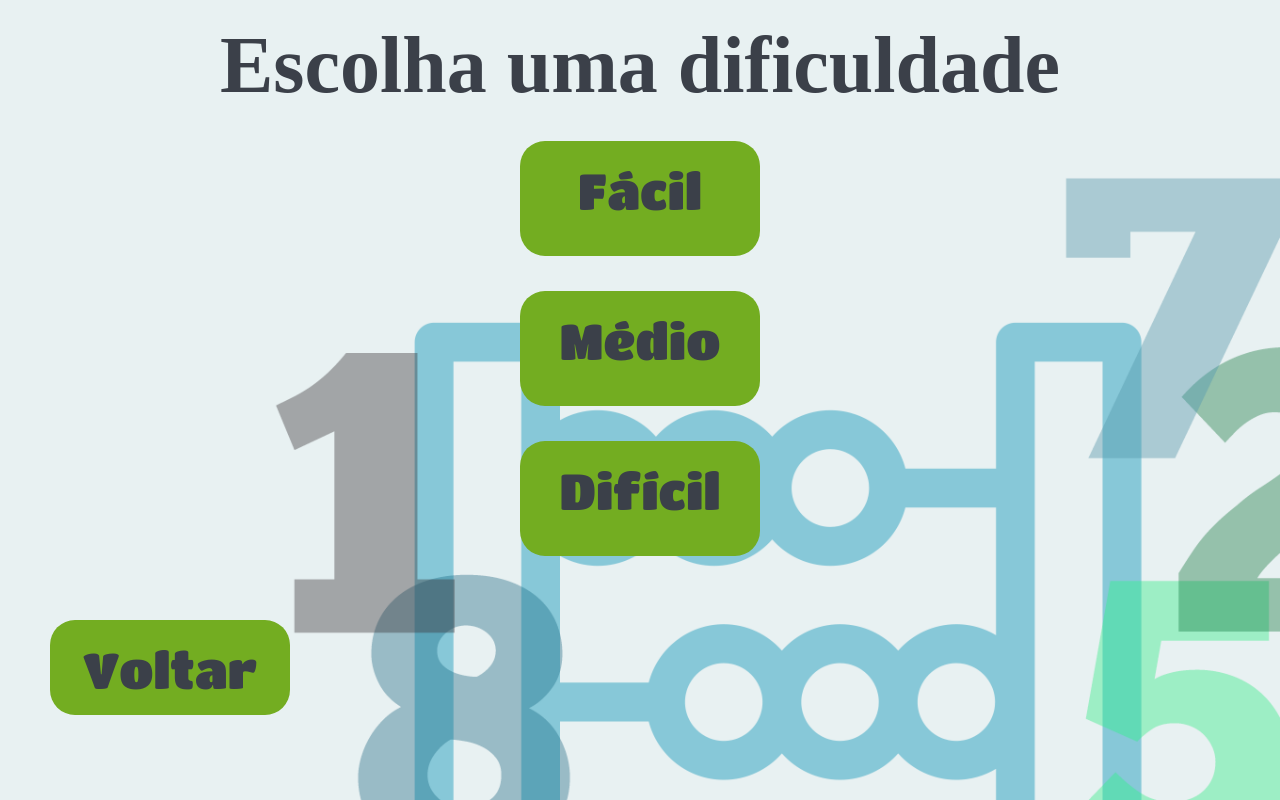
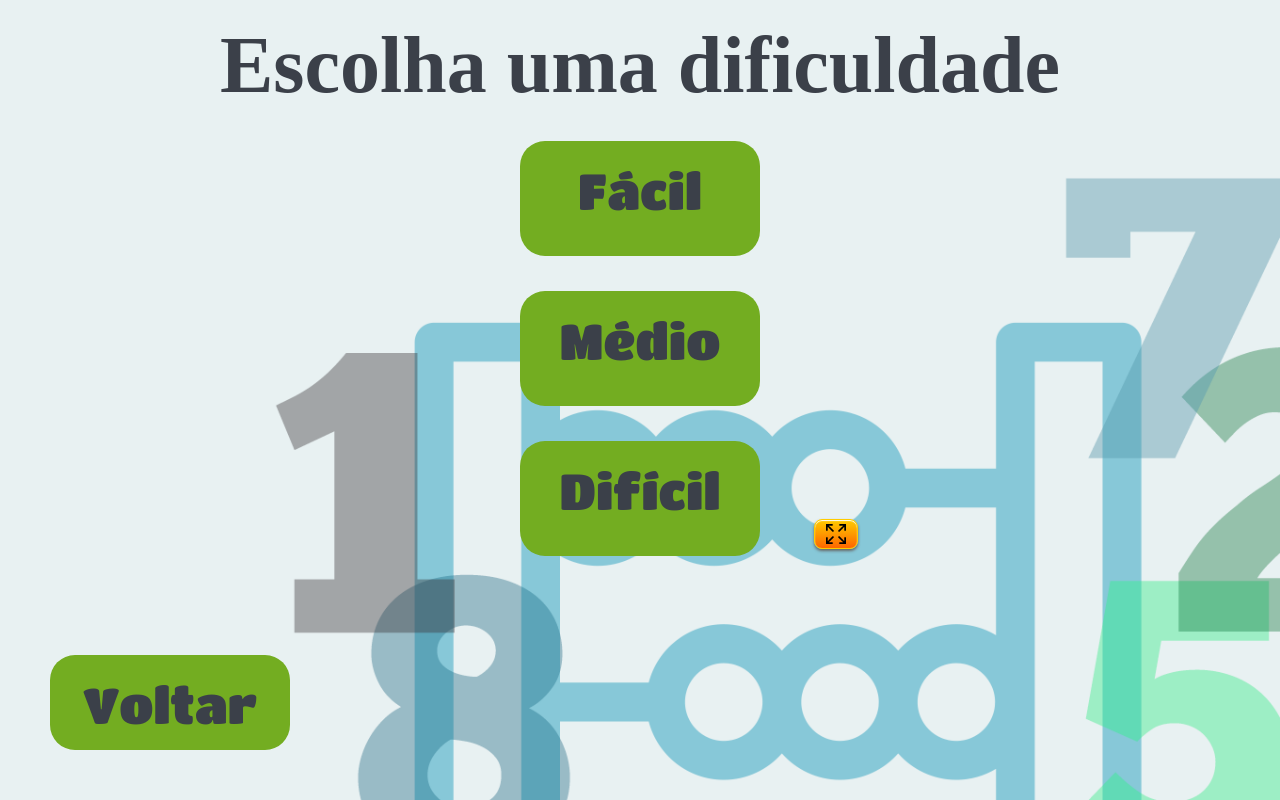
Before and after one commit to gustavojordao/ihc, a plain HTML site: page dificuldade.html in a window 1280 px wide. Drawn offline with nearby package versions, Linux system fonts and the light colour scheme; a web font is replaced by a local one.

Commit message:
Ajustando ass de zoom.

```diff
--- a/dificuldade.html
+++ b/dificuldade.html
@@ -7,7 +7,7 @@
 		<title>MATEMÁGICA</title>
 	</head>
 	<body class="background_class" onLoad="hidden()">
-		<h1 id="choose_dificulty" class="zoomTarget"> Escolha uma dificuldade</h1>
+		<h1 id="choose_dificulty"> Escolha uma dificuldade</h1>
 		<div>
 			<div class="dificulty_rounded_corner">
 				<a class="default_text" href="facil.html">Fácil</a>
@@ -15,8 +15,13 @@
 			<div class="dificulty_rounded_corner">
 				<a class="default_text" href="medio.html">Médio</a>
 			</div>
-			<div class="dificulty_rounded_corner zoomTarget" data-closeclick="true">
-				<a class="default_text" href="dificil.html">Difícil</a>
+			<div class="relative">
+				<div id= "zoome" class="dificulty_rounded_corner">
+					<a class="default_text" href="dificil.html">Difícil</a>
+				</div>
+				<div class="absolute">
+					<button type="button" id="btn1" class="css3button"><img src="assets/images/expand20x20.png"></button>
+				</div>
 			</div>
 		</div>
 		<div class="back_rounded_corner">
@@ -36,3 +41,4 @@ function hidden(){document.body.style.overflow='hidden';}
 </script>
 
 <script src="scripts/jquery.zoomooz.min.js"></script>
+<script src="scripts/script.js"></script>
--- /dev/null
+++ b/scripts/script.js
@@ -0,0 +1,6 @@
+$(document).ready(function() {
+    $("#btn1").click(function(evt) {
+        $("#zoome").zoomTo({targetsize:0.75, duration:600, closeclick:true});
+        evt.stopPropagation();
+    });
+});
--- a/style.css
+++ b/style.css
@@ -181,3 +181,41 @@ p {
   margin-left: 50px;
   margin-right: 50px;
 }
+
+button.css3button {
+  padding: 4px 11px;
+  border: 1px solid #ffcc00;
+  -moz-border-radius: 8px;
+  -webkit-border-radius: 8px;
+  border-radius: 8px;
+
+  background-color: #ffcc00 !important;
+  background: -webkit-gradient(linear, left top, left bottom, color-stop(0%,#ffcc00), color-stop(100%,#ff6600)) !important;
+  background: -webkit-linear-gradient(top, #ffcc00, #ff6600) !important;
+  background: -moz-linear-gradient(top, #ffcc00, #ff6600) !important;
+  background: -ms-linear-gradient(top, #ffcc00, #ff6600) !important;
+  background: -o-linear-gradient(top, #ffcc00, #ff6600) !important;
+  filter: progid:DXImageTransform.Microsoft.gradient( startColorstr='#ffcc00', endColorstr='#ff6600',GradientType=0 );
+
+  font-family:"Segoe UI";
+  font-weight: bold;
+  color: #fff;
+  text-shadow: 0 1px 0 #666;
+
+  box-shadow: inset 0 1px 1px #fff, 0 2px 3px #666;
+  cursor:pointer;
+  position: relative;
+  float: right;
+
+  background: url(assets/images/expand.png) no-repeat;
+}
+
+.relative{
+  position: relative;
+}
+
+.absolute{
+  position: absolute;
+  bottom: 6%;
+  right: 33%;
+}
```
Also changed, not shown: index.html (+1 -0 lines), assets/images/expand20x20.png (added), 1 other file.
